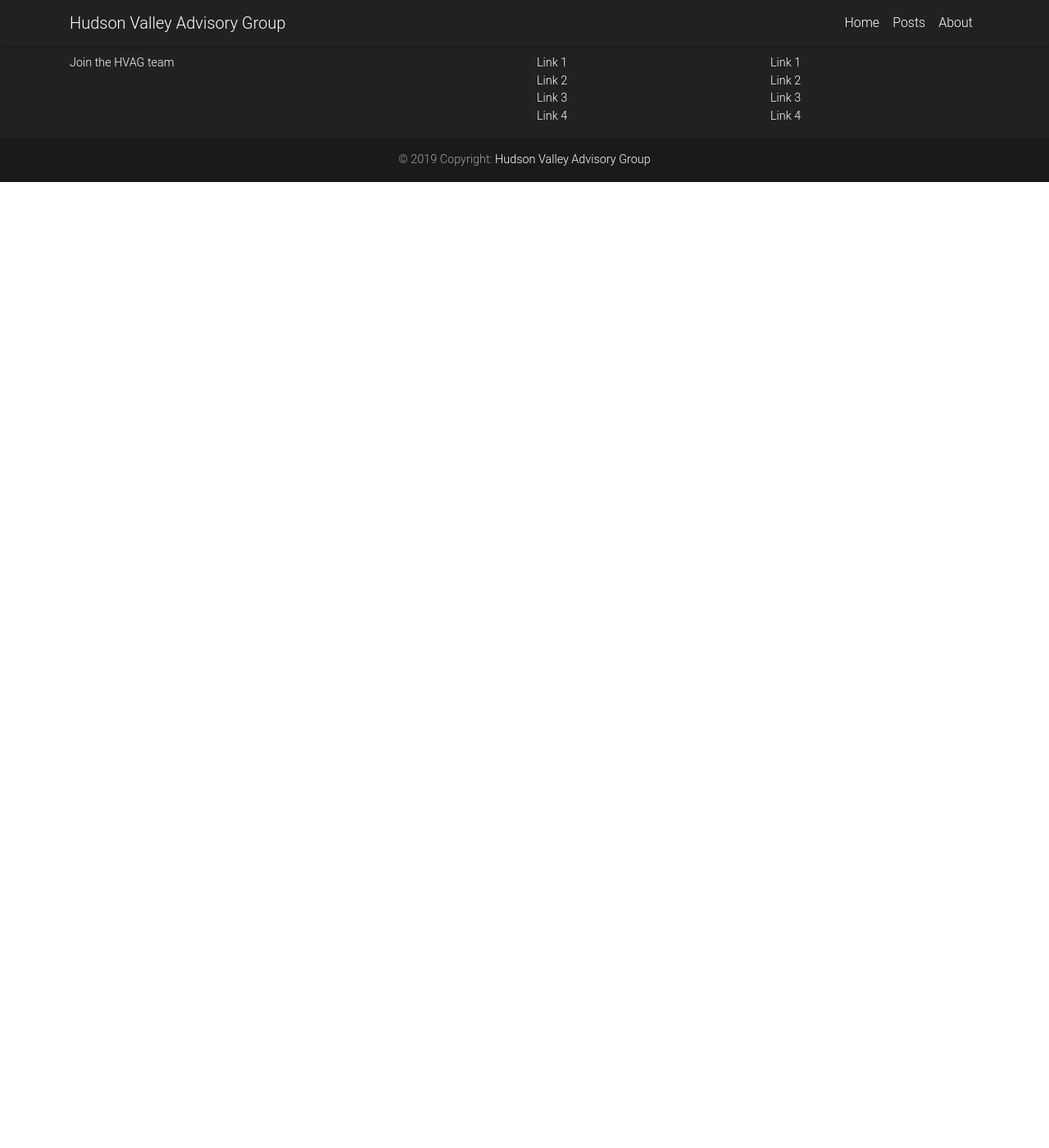
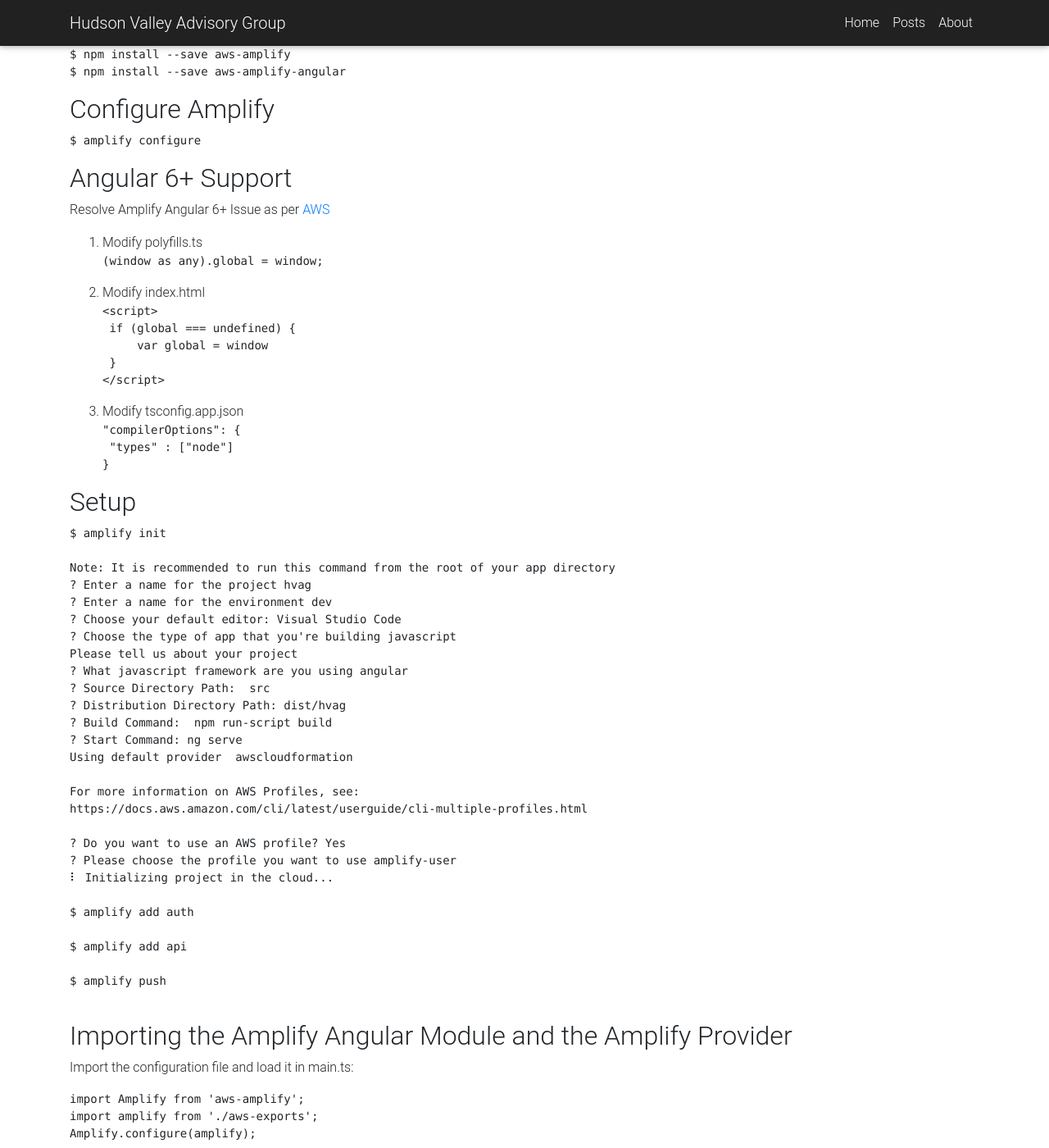
Before and after one commit to hvag/hvag-blog, a Jekyll site: the page built from _posts/2019-05-15-Amplify-JS-NG.md, in a window 1280 px wide and 1400 px high, scrolled down 270 px. Shown: the whole window at 82% size. Built offline with Jekyll 4.4.1, drawn with Linux system fonts in a browser that asks for light colours; nearby versions of some CDN libraries; before the commit the page ends 900 px from its top, so only the background shows below that; some of the changed text lies outside the part shown.

Commit message:
Post - Update

`````diff
--- a/_posts/2019-05-15-Amplify-JS-NG.md
+++ b/_posts/2019-05-15-Amplify-JS-NG.md
@@ -8,3 +8,111 @@
 such as Cognito for user authentication and DynamoDB for data persistence.
 
 Let's use this AWS [Amplify JavaScript](https://aws-amplify.github.io/docs/js/angular) page as a reference.
+
+## Install Amplify
+
+````
+$ npm install --save aws-amplify
+$ npm install --save aws-amplify-angular
+````
+
+## Configure Amplify
+
+````
+$ amplify configure
+````
+
+## Angular 6+ Support
+
+Resolve Amplify Angular 6+ Issue as per [AWS](https://aws-amplify.github.io/docs/js/angular)
+1. Modify polyfills.ts
+````
+(window as any).global = window;
+````
+
+2. Modify index.html
+````
+<script>
+    if (global === undefined) {
+        var global = window
+    }
+</script>
+````
+
+3. Modify tsconfig.app.json
+````
+"compilerOptions": {
+    "types" : ["node"]
+}
+````
+
+## Setup
+
+````
+$ amplify init
+
+Note: It is recommended to run this command from the root of your app directory
+? Enter a name for the project hvag
+? Enter a name for the environment dev
+? Choose your default editor: Visual Studio Code
+? Choose the type of app that you're building javascript
+Please tell us about your project
+? What javascript framework are you using angular
+? Source Directory Path:  src
+? Distribution Directory Path: dist/hvag
+? Build Command:  npm run-script build
+? Start Command: ng serve
+Using default provider  awscloudformation
+
+For more information on AWS Profiles, see:
+https://docs.aws.amazon.com/cli/latest/userguide/cli-multiple-profiles.html
+
+? Do you want to use an AWS profile? Yes
+? Please choose the profile you want to use amplify-user
+⠇ Initializing project in the cloud...
+
+$ amplify add auth
+
+$ amplify add api
+
+$ amplify push
+
+````
+
+##  Importing the Amplify Angular Module and the Amplify Provider
+
+Import the configuration file and load it in main.ts:
+````
+import Amplify from 'aws-amplify';
+import amplify from './aws-exports';
+Amplify.configure(amplify);
+````
+
+In the app module src/app/app.module.ts import the Amplify Module and Service:
+````
+import { AmplifyAngularModule, AmplifyService } from 'aws-amplify-angular';
+
+@NgModule({
+  ...
+  imports: [
+    ...
+    AmplifyAngularModule
+  ],
+  ...
+  providers: [
+    ...
+    AmplifyService
+  ]
+  ...
+});
+````
+
+## Components
+
+Amplify provides UI components that can be used in our view templates.
+
+Try `<amplify-authenticator></amplify-authenticator>`
+
+## Styles
+
+Add the following to your styles.css file to use the default styles: `@import '~aws-amplify-angular/Theme.css';`
`````
